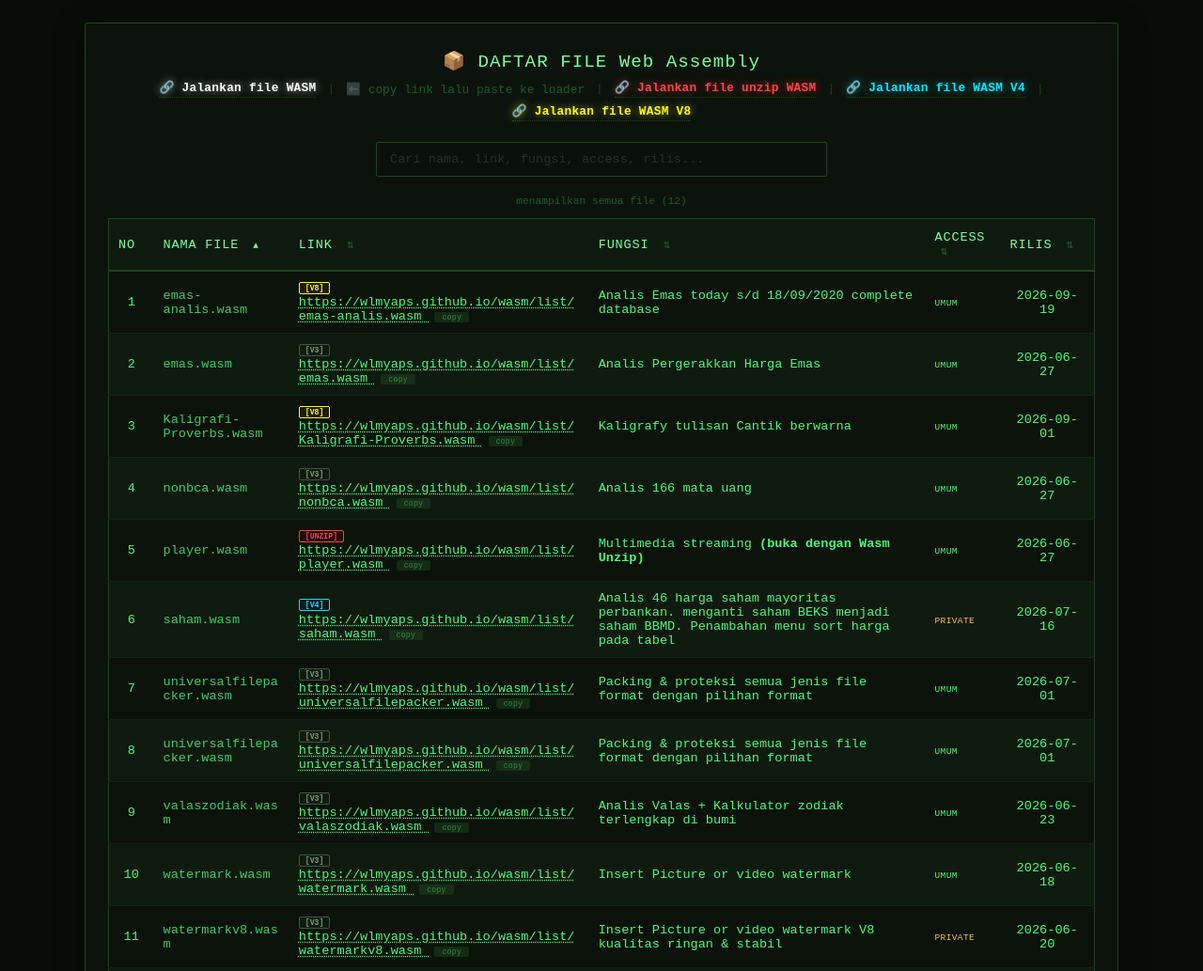
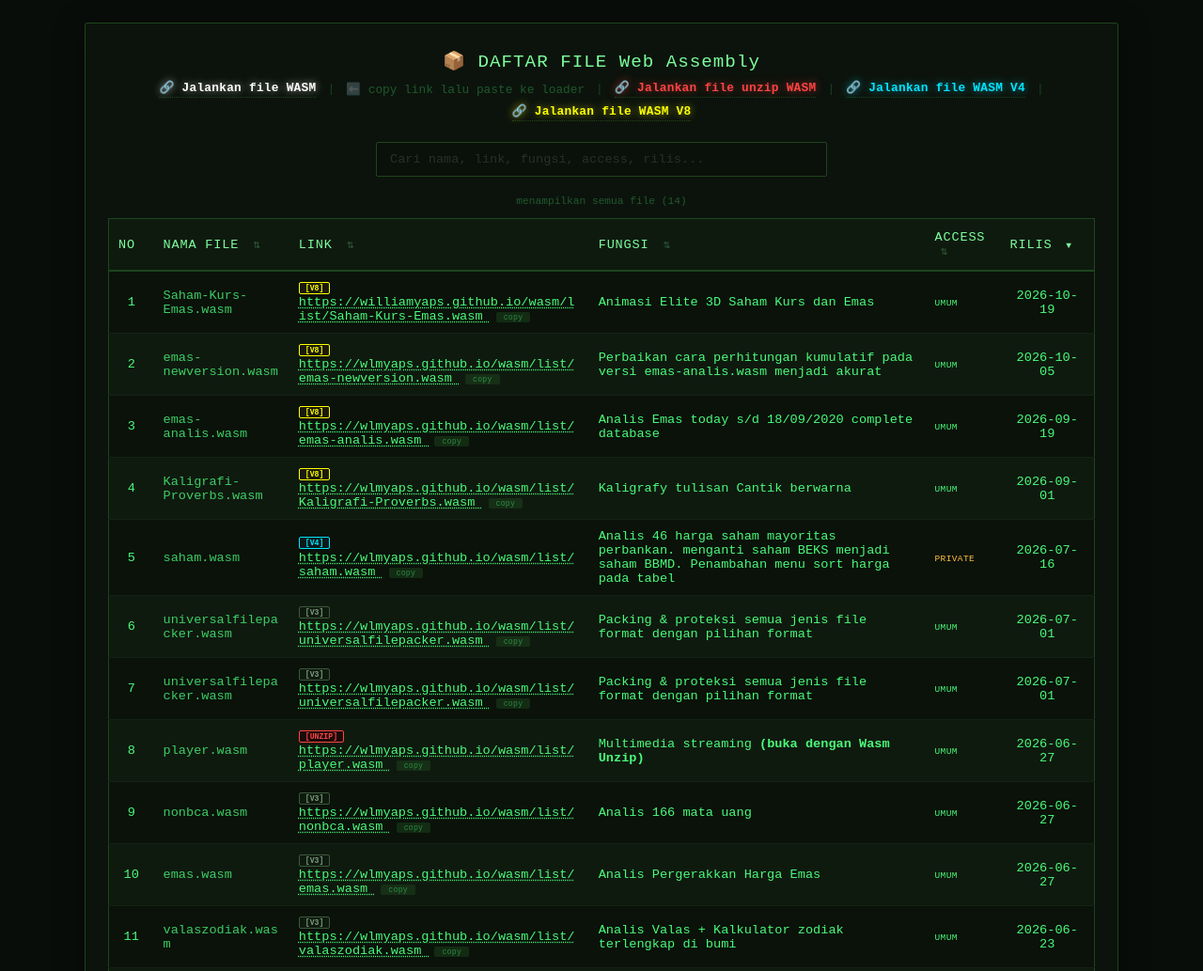
Before and after one commit to williamyaps/wasm, a plain HTML site: page daftarwasm.html in a window 1280 px wide. Shown: the top 1033 px of the page at 94% size. Drawn offline with Linux system fonts and the light colour scheme.

Commit message:
Update sorting configuration for rendering table

```diff
--- a/daftarwasm.html
+++ b/daftarwasm.html
@@ -215,6 +215,21 @@
             access: 'Umum',
             loader: 'v8',
             rilis: '2026-09-19'
+        },
+		{
+            nama: 'emas-newversion.wasm',
+            link: 'https://wlmyaps.github.io/wasm/list/emas-newversion.wasm',
+            fungsi: 'Perbaikan cara perhitungan kumulatif pada versi emas-analis.wasm menjadi akurat',
+            access: 'Umum',
+            loader: 'v8',
+            rilis: '2026-10-05'
+        },{
+            nama: 'Saham-Kurs-Emas.wasm',
+            link: 'https://williamyaps.github.io/wasm/list/Saham-Kurs-Emas.wasm',
+            fungsi: 'Animasi Elite 3D Saham Kurs dan Emas',
+            access: 'Umum',
+            loader: 'v8',
+            rilis: '2026-10-19'
         }];
 
         let sortConfig = { key: null, direction: 'asc' };
@@ -370,8 +385,8 @@
 
         document.addEventListener('DOMContentLoaded', function() {
             searchClear.classList.add('hidden');
-            sortConfig.key = 'nama';
-            sortConfig.direction = 'asc';
+            sortConfig.key = 'rilis';
+            sortConfig.direction = 'desc';
             renderTable('', sortConfig.key, sortConfig.direction);
         });
     </script>
```
